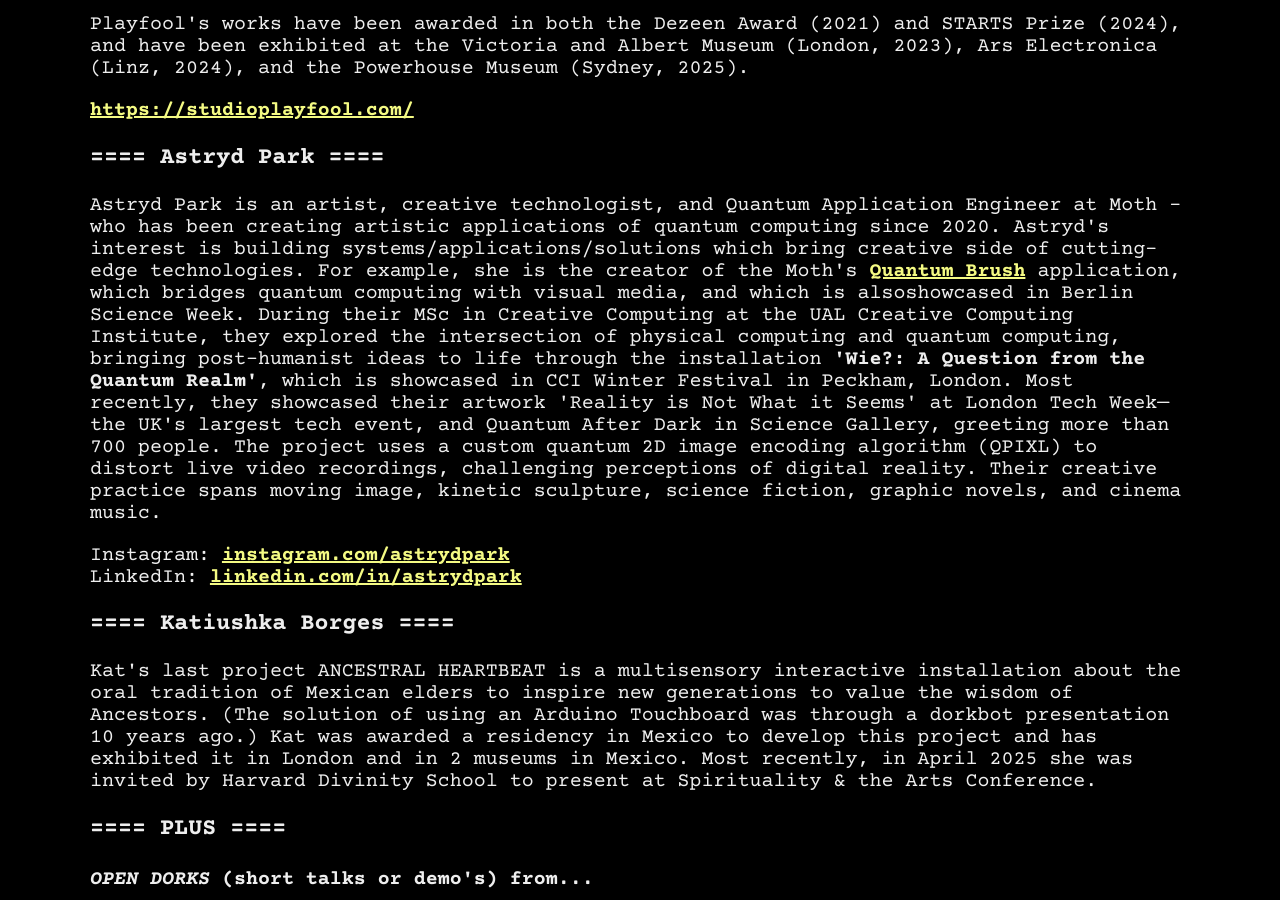
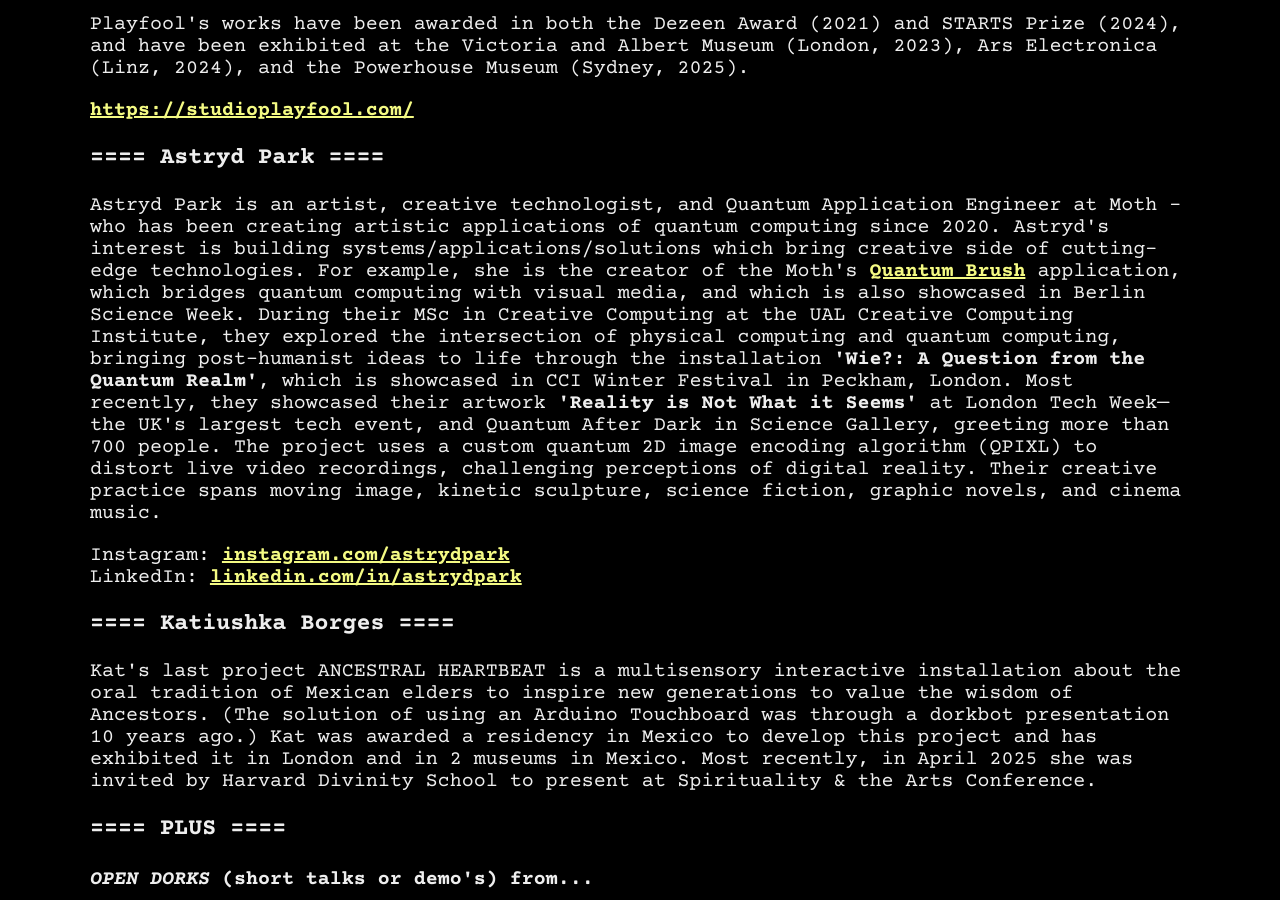
Before and after one commit to dorkbotlondon/dorkbotlondon.github.io, a Jekyll site: the page built from _posts/2025-11-21-99-75.html, in a window 1280 px wide and 900 px high, scrolled down 873 px. Built offline with Jekyll 4.4.1, drawn with Linux system fonts in a browser that asks for light colours; Markdown is read by kramdown in place of the engine named in the settings; a script that is not in the unit is left out.

Commit message:
fixed typos for astryd

```diff
--- a/_posts/2025-11-21-99-75.html
+++ b/_posts/2025-11-21-99-75.html
@@ -37,13 +37,9 @@
         <h3><b>==== Studio Playfool ====</b></h3>
 
         <p>
-            Playfool is an art-design unit by Daniel Coppen (UK) and Saki Maruyama (JP). Through the medium of play, their practice
-            explores notions of agency in relation to technology, embracing the tension between the material and immaterial.
-            Understanding play as a form of epistemological inquiry, their work highlights society's entanglement with technology,
-            often taking the form of spatial installations, interactive devices and digital games.</p>
+            Playfool is an art-design unit by Daniel Coppen (UK) and Saki Maruyama (JP). Through the medium of play, their practice explores notions of agency in relation to technology, embracing the tension between the material and immaterial. Understanding play as a form of epistemological inquiry, their work highlights society's entanglement with technology, often taking the form of spatial installations, interactive devices and digital games.</p>
             <p>
-            Playfool's works have been awarded in both the Dezeen Award (2021) and STARTS Prize (2024), and have been exhibited at
-            the Victoria and Albert Museum (London, 2023), Ars Electronica (Linz, 2024), and the Powerhouse Museum (Sydney, 2025).
+            Playfool's works have been awarded in both the Dezeen Award (2021) and STARTS Prize (2024), and have been exhibited at the Victoria and Albert Museum (London, 2023), Ars Electronica (Linz, 2024), and the Powerhouse Museum (Sydney, 2025).
         </p>
 
         <p>
@@ -56,13 +52,9 @@
         <p>
     Astryd Park is an artist, creative technologist, and Quantum Application Engineer at Moth - who has been creating
     artistic applications of quantum computing since 2020. Astryd's interest is building systems/applications/solutions
-    which bring creative side of cutting-edge technologies. For example, she is the creator of the Moth's <a href="https://arxiv.org/abs/2509.01442">Quantum Brush</a> application, which bridges quantum computing with visual media, and which is alsoshowcased in Berlin Science Week. During their MSc in Creative Computing at the UAL Creative Computing Institute, they
-    explored the intersection of physical computing and quantum computing, bringing post-humanist ideas to life through the
-    installation <b>'Wie?: A Question from the Quantum Realm'</b>, which is showcased in CCI Winter Festival in Peckham, London.
-    Most recently, they showcased their artwork 'Reality is Not What it Seems' at London Tech Week—the UK's largest tech
-    event, and Quantum After Dark in Science Gallery, greeting more than 700 people. The project uses a custom quantum 2D
-    image encoding algorithm (QPIXL) to distort live video recordings, challenging perceptions of digital reality. Their
-    creative practice spans moving image, kinetic sculpture, science fiction, graphic novels, and cinema music.
+    which bring creative side of cutting-edge technologies. For example, she is the creator of the Moth's <a href="https://arxiv.org/abs/2509.01442">Quantum Brush</a> application, which bridges quantum computing with visual media, and which is also showcased in Berlin Science Week. During their MSc in Creative Computing at the UAL Creative Computing Institute, they explored the intersection of physical computing and quantum computing, bringing post-humanist ideas to life through the installation <b>'Wie?: A Question from the Quantum Realm'</b>, which is showcased in CCI Winter Festival in Peckham, London.
+    Most recently, they showcased their artwork <b>'Reality is Not What it Seems'</b> at London Tech Week—the UK's largest tech event, and Quantum After Dark in Science Gallery, greeting more than 700 people. The project uses a custom quantum 2D
+    image encoding algorithm (QPIXL) to distort live video recordings, challenging perceptions of digital reality. Their creative practice spans moving image, kinetic sculpture, science fiction, graphic novels, and cinema music.
         </p>
 
         <p>
```
